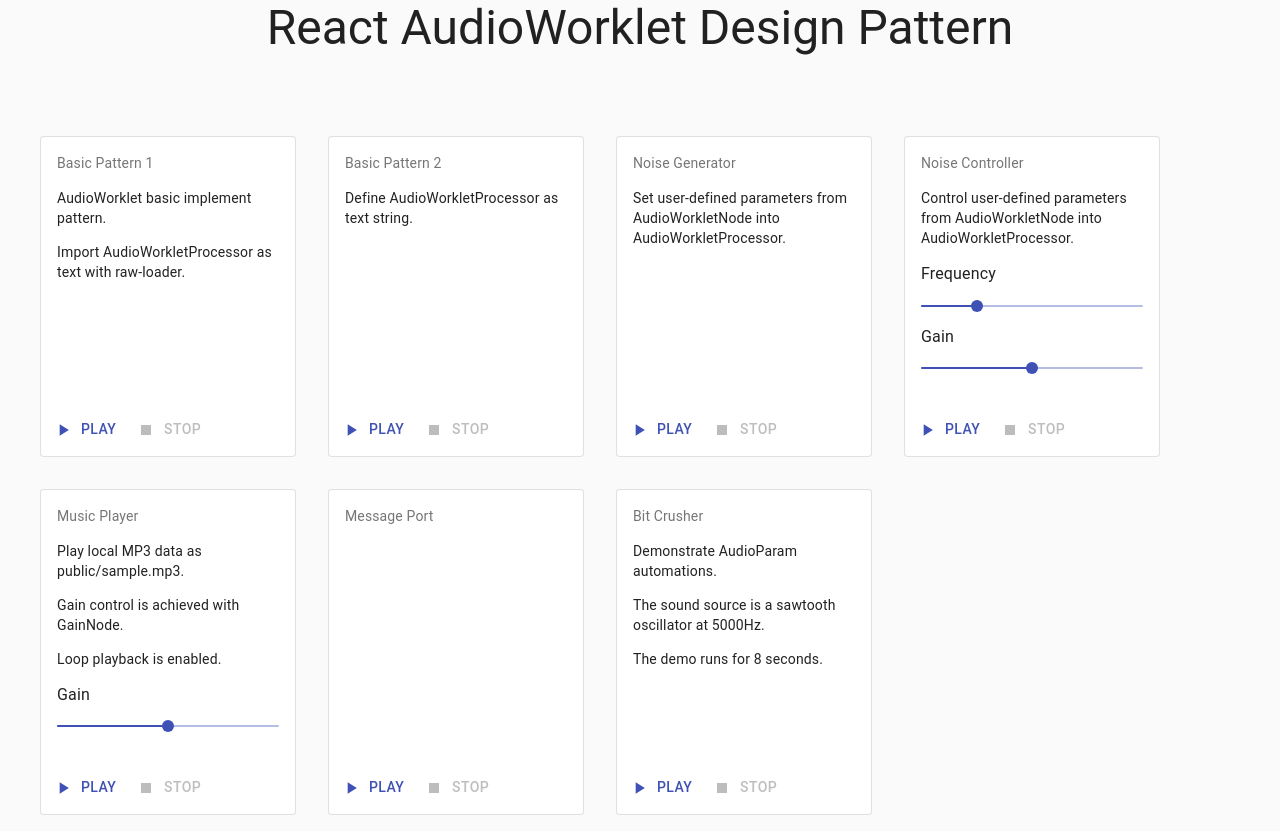
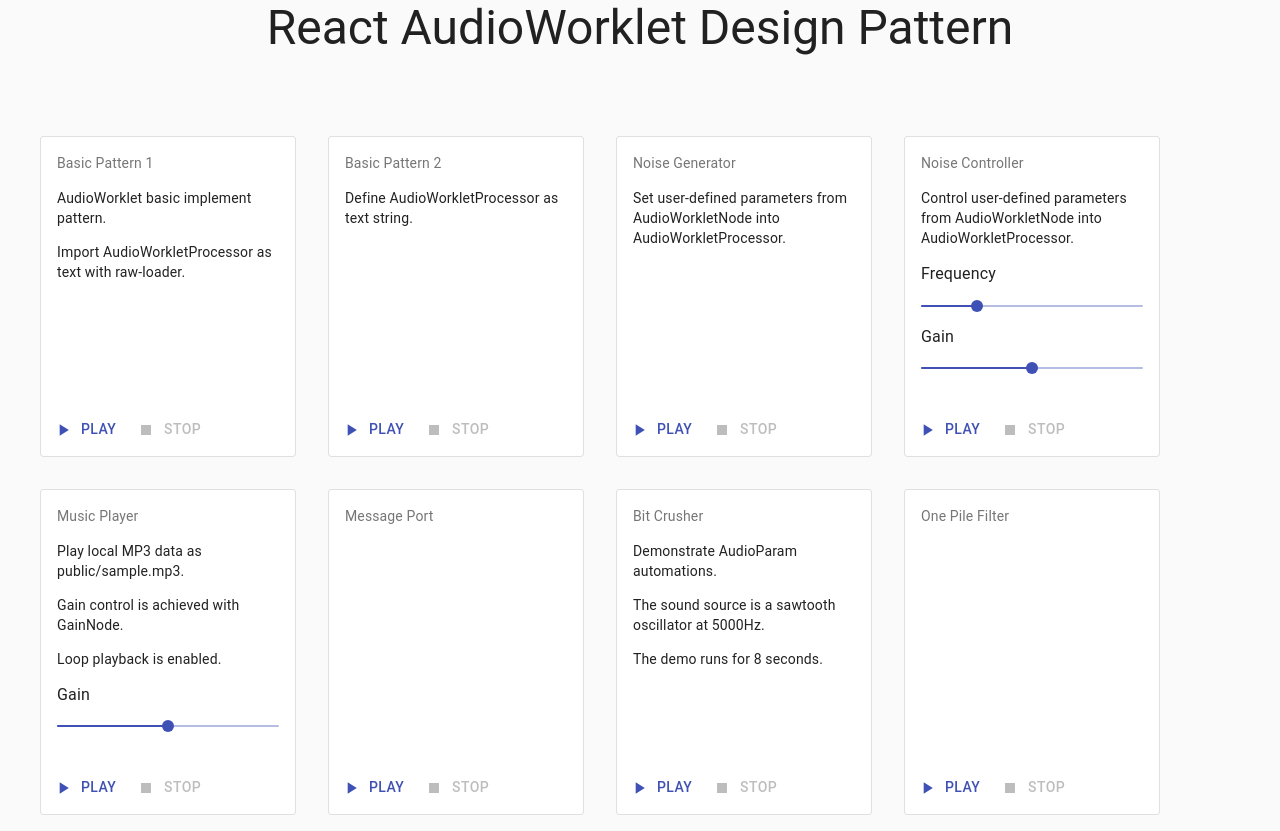
Before and after one commit to smallriver0316/react-audioworklet-sample, a React (Create React App) app: page / in a window 1280 px wide. Built offline with nearby package versions, Linux system fonts and the light colour scheme.

Commit message:
Added OnePoleFilter

```diff
--- a/src/components/CardContainer.jsx
+++ b/src/components/CardContainer.jsx
@@ -8,6 +8,7 @@ import ParamControlPattern from './ParamControlPattern';
 import MessagePort from './MessagePort';
 import BitCrusher from './BitCrusher';
 import ContentPlayer from './ContentPlayer';
+import OnePoleFilter from './OnePoleFilter';
 
 const useStyles = makeStyles({
   container: {
@@ -35,6 +36,7 @@ const CardContainer = () => {
           <ContentPlayer />
           <MessagePort />
           <BitCrusher />
+          <OnePoleFilter />
         </div>
       </Container>
     </React.Fragment>
--- /dev/null
+++ b/src/components/OnePoleFilter.jsx
@@ -0,0 +1,54 @@
+import React, { useState } from 'react';
+import AudioPlayerCard from './AudioPlayerCard';
+import processor from '!!raw-loader!../audioworklet/one-pole-processor.js';
+import { createAudioWorkletModule } from '../utils/createAudioWorkletModule';
+
+const OnePoleFilter = () => {
+  const [context, setContext] = useState(null);
+  const [oscillator, setOscillator] = useState(null);
+
+  const startProcessing = async () => {
+    const ctx = new window.AudioContext();
+    const blobURL = createAudioWorkletModule(processor);
+    await ctx.audioWorklet.addModule(blobURL).then(() => {
+      const oscillatorNode = new OscillatorNode(ctx);
+      const filter = new AudioWorkletNode(ctx, 'one-pole-processor');
+      const frequencyParam = filter.parameters.get('frequency');
+
+      oscillatorNode.connect(filter).connect(ctx.destination);
+      oscillatorNode.start();
+
+      frequencyParam
+        .setValueAtTime(0.01, 0)
+        .exponentialRampToValueAtTime(ctx.sampleRate * 0.5, 4.0)
+        .exponentialRampToValueAtTime(0.01, 8.0);
+
+      setOscillator(oscillatorNode);
+      setContext(ctx);
+    }).catch(err => {
+      console.error(err);
+    });
+  };
+
+  const stopProcessing = () => {
+    if (oscillator) {
+      oscillator.stop();
+      oscillator.disconnect();
+    }
+    if (context) {
+      context.close();
+    }
+    setOscillator(null);
+    setContext(null);
+  };
+
+  return (
+    <AudioPlayerCard
+      title="One Pile Filter"
+      onStart={startProcessing}
+      onStop={stopProcessing}
+    />
+  );
+};
+
+export default OnePoleFilter;
```
